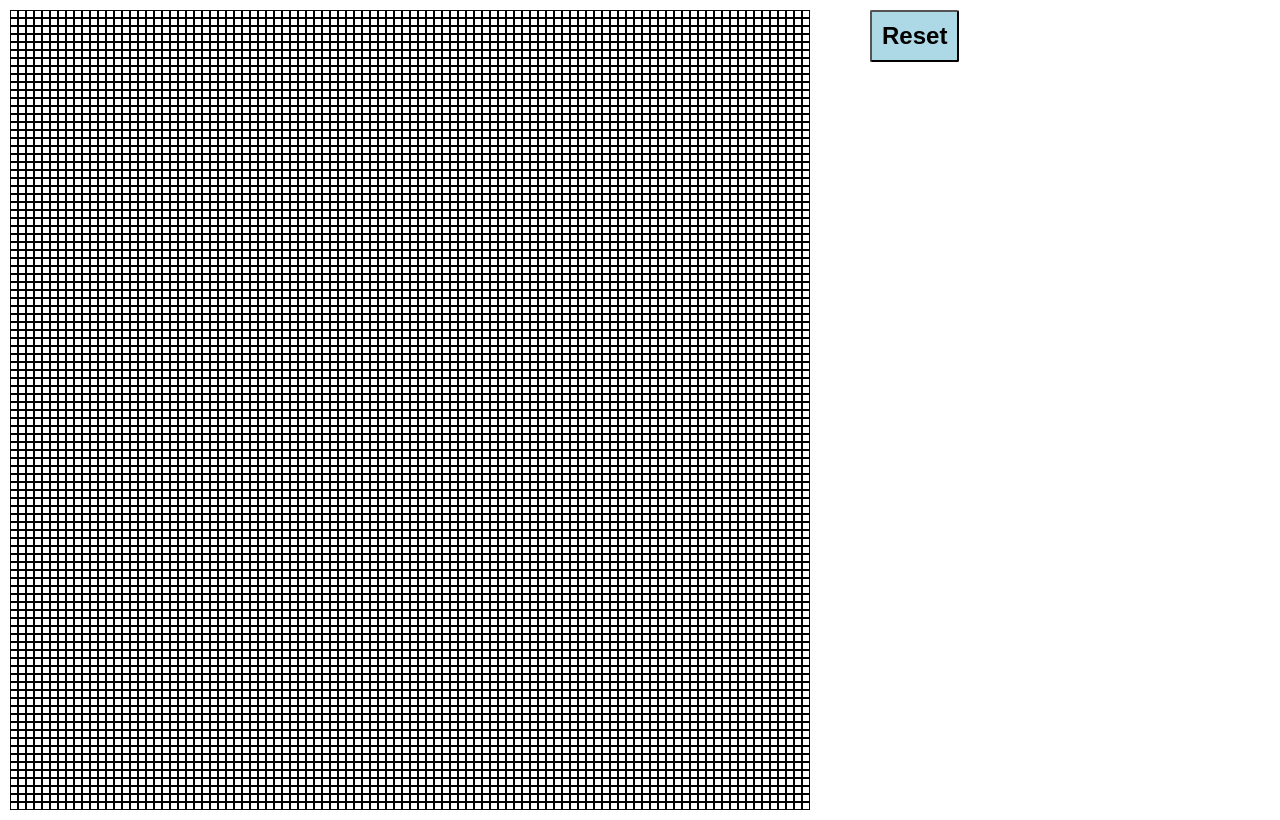
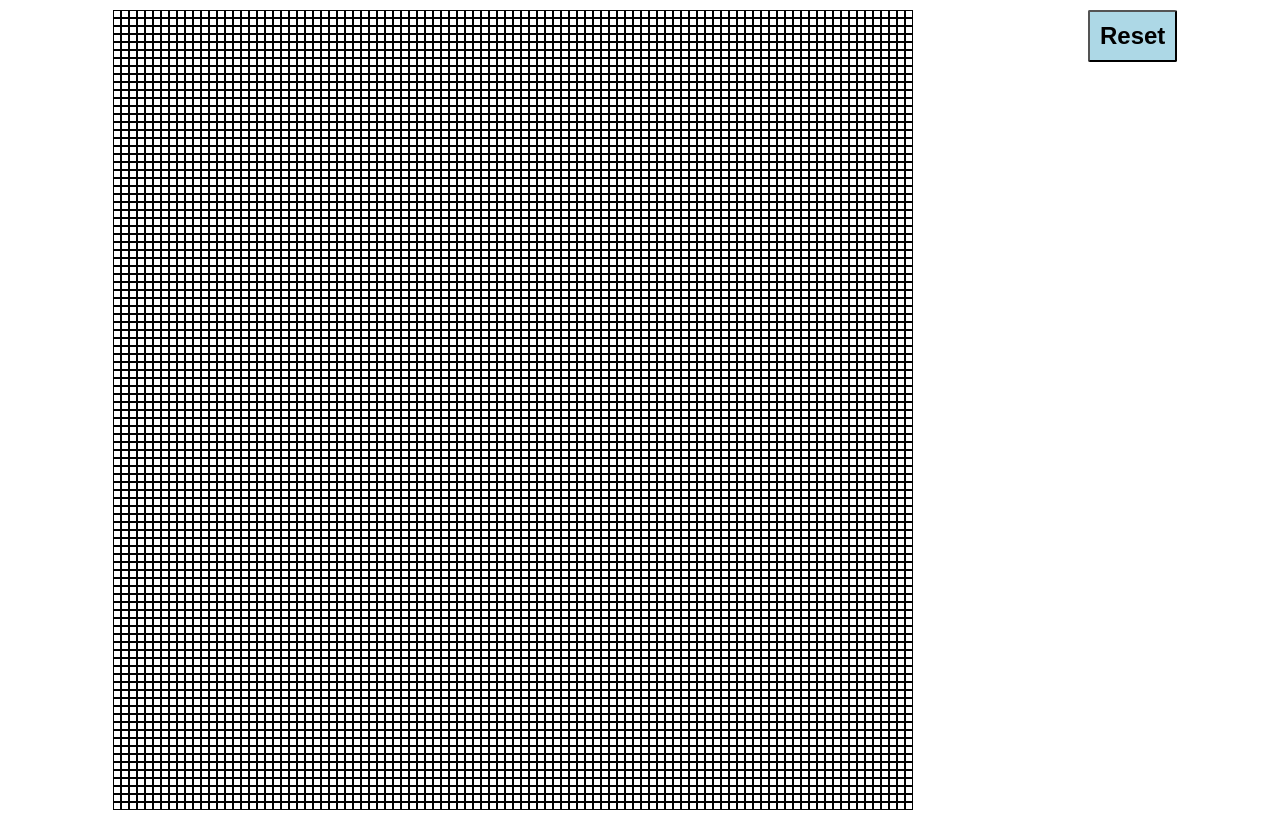
Before and after one commit to Keegan-George/etch-a-sketch, a plain HTML site: page index.html in a window 1280 px wide. Drawn offline with Linux system fonts and the light colour scheme.

Commit message:
Set a maximum width for the grid container
This ensures that the grid always occupies the same spaces
regardless of the number of squares it contains.

```diff
--- a/static/css/styles.css
+++ b/static/css/styles.css
@@ -7,6 +7,7 @@
 .grid-container {
     display: flex;
     margin: 10px;
+    width: 760px;
 }
 
 .square {
@@ -32,12 +33,12 @@
 
 }
 
-#reset-button:hover{
+#reset-button:hover {
     transform: scale(1.2);
 }
 
 .canvas {
     display: flex;
     align-items: flex-start;
-    gap: 50px;
+    justify-content: space-around;
 }
```
